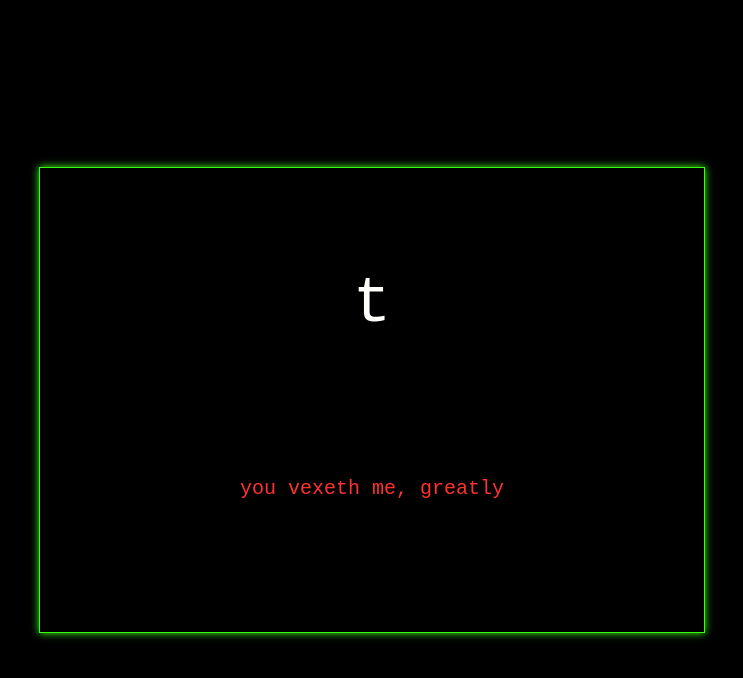
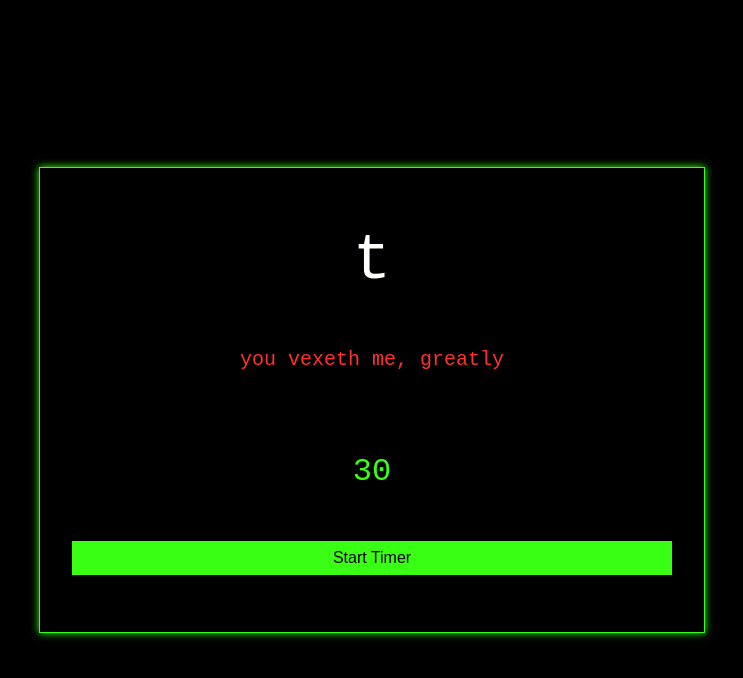
Before and after one commit to rustleium/clickety-clack, a website built with webpack: page src/template.html in a window 1280 px wide. Shown: the whole page, without its empty margins (268-1011 px from the left). Built offline with nearby package versions, Linux system fonts and the light colour scheme.

Commit message:
feat: add timer display and start button to UI

```diff
--- a/src/style.css
+++ b/src/style.css
@@ -31,3 +31,17 @@ body {
   margin-bottom: 2rem;
   color: #FF3131;
 }
+
+.timer {
+  font-size: 2rem;
+  color: #39FF14;
+}
+
+button {
+  padding: 0.5rem 1rem;
+  font-size: 1rem;
+  background-color: #39FF14;
+  color: #000000;
+  border: none;
+  cursor: pointer;
+}
--- a/src/template.html
+++ b/src/template.html
@@ -9,6 +9,8 @@
   <div class="terminal">
     <div class="textBox">a</div>
     <div class="rudeMsg">you vexeth me, greatly</div>
+    <div class="timer">30</div>
+    <button class="startBtn">Start Timer</button>
   </div>
 </body>
 </html>
```
